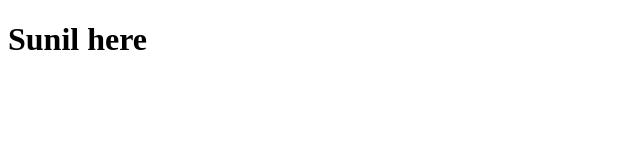
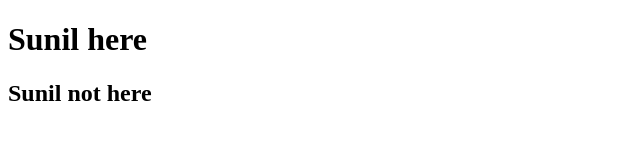
Before and after one commit to MythiliJ/junk, a plain HTML site: page index.html in a window 1280 px wide. Shown: the whole page, without its empty margins (0-640 px from the left). Drawn offline with Linux system fonts and the light colour scheme.

Commit message:
Adding header 2 sunil not here

```diff
--- a/index.html
+++ b/index.html
@@ -4,6 +4,7 @@
 <meta charset="utf-8">
 <title>Junk Home</title>
 <h1>Sunil here</h1>
+<h2>Sunil not here</h2>
 </head>
 <body>
 
```
